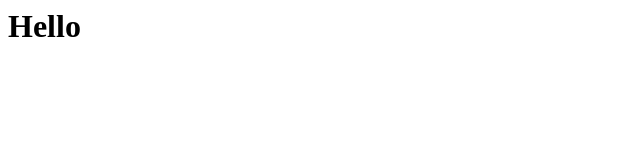
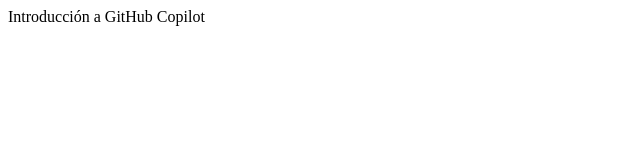
Before and after one commit to kelvingarger/skills-code-with-codespaces, a plain HTML site: page index.html in a window 1280 px wide. Shown: the whole page, without its empty margins (0-640 px from the left). Drawn offline with Linux system fonts and the light colour scheme.

```diff
--- a/index.html
+++ b/index.html
@@ -1,3 +1,3 @@
 <html>
-  <h1>Hello</h1>
+  Introducción a GitHub Copilot
 </html>
```
